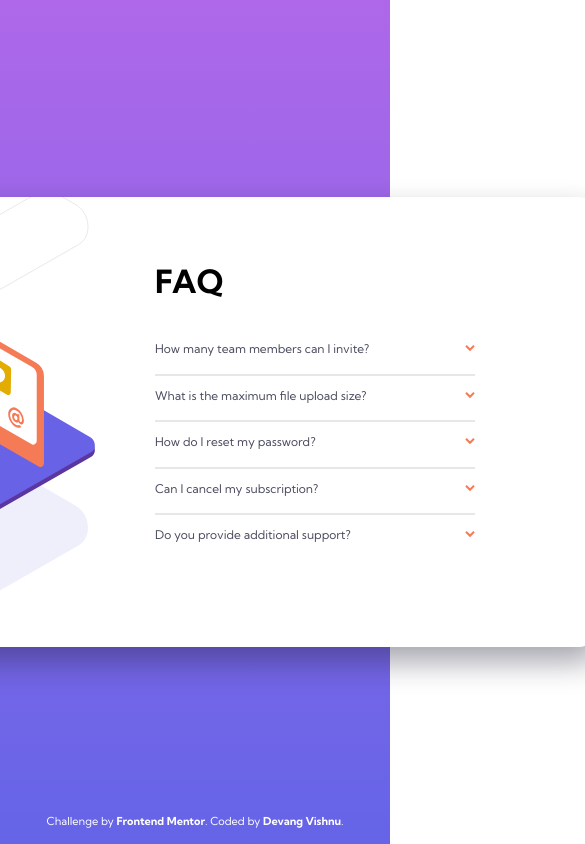
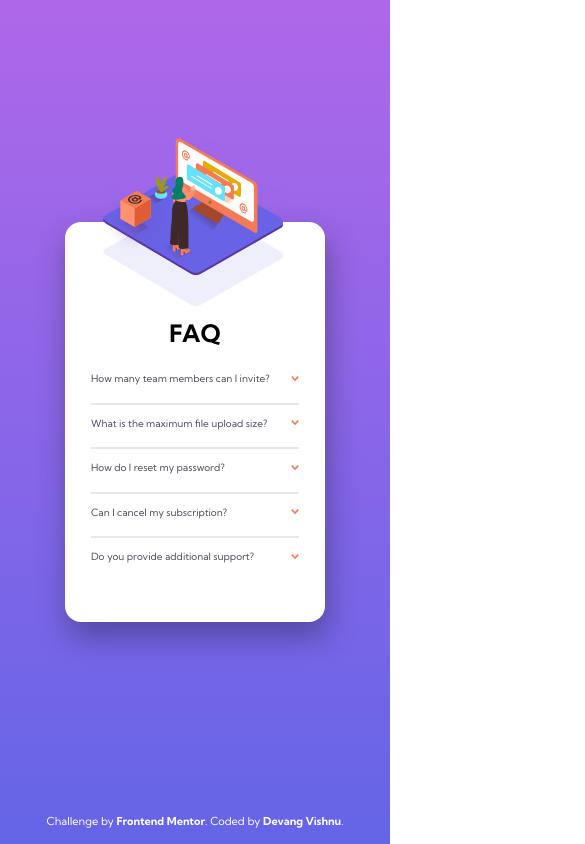
Before and after one commit to thedevangvishnu/frontend-mentor-newbie, a plain HTML site: page project-03/faq-accordion-card-main/index.html in a window 390 px wide. Shown: the whole page, 585 px wide, since content can reach past the window. Drawn offline with Linux system fonts and the light colour scheme.

Commit message:
Make this project responsive for medium and smaller devices
Write css using media queries to make this design responsive for
medium screen (max-width: 870px) and smaller screen (max-width: 670px)
devices.

Check the written css in every percentage value and in all
breakpoints using Crome dev tools to ensure the correctness
of the code.

```diff
--- a/project-03/faq-accordion-card-main/style.css
+++ b/project-03/faq-accordion-card-main/style.css
@@ -65,6 +65,7 @@ main {
   border-radius: 1rem;
   box-shadow: 3px 15px 30px rgba(29, 30, 53, 0.4);
   overflow: hidden;
+  z-index: 1;
 }
 
 .faq__img {
@@ -76,7 +77,7 @@ main {
   width: 150px;
   top: calc(50% - 3rem);
   left: calc(50% - 29.5rem);
-  z-index: 3;
+  z-index: 5;
 }
 
 .woman {
@@ -84,12 +85,12 @@ main {
   width: 360px;
   top: 5rem;
   left: -3.75rem;
-  z-index: 2;
+  z-index: 4;
 }
 
 .shadow {
   position: absolute;
-  z-index: 1;
+  z-index: 3;
   top: -21.5rem;
   left: -42rem;
 }
@@ -188,3 +189,111 @@ main {
   position: absolute;
   bottom: 1rem;
 }
+
+/* ............................................. */
+
+/* responsiveness for medium screen devices  */
+@media screen and (max-width: 870px) {
+  .faq__container {
+    width: 600px;
+    height: 400px;
+    display: flex;
+    flex-direction: column;
+    align-items: center;
+    overflow: hidden;
+  }
+
+  .box {
+    width: 80px;
+    left: calc(50% - 21.1rem);
+  }
+
+  .woman {
+    width: 260px;
+    left: -21rem;
+  }
+
+  .shadow {
+    width: 280px;
+    left: -21rem;
+    top: 3rem;
+  }
+
+  .faq__content {
+    left: 20%;
+  }
+
+  .faq__title {
+    font-size: 1.5rem;
+  }
+}
+
+/* responsiveness for smaller screen devices  */
+
+@media screen and (max-width: 650px) {
+  html,
+  body {
+    padding: 0;
+    margin: 0;
+    overflow: hidden;
+  }
+
+  .faq__container {
+    width: 260px;
+    height: 400px;
+    display: flex;
+    flex-direction: column;
+    align-items: center;
+    overflow: visible;
+  }
+
+  .faq__img {
+    position: relative;
+  }
+
+  .box {
+    width: 65px;
+    top: calc(50% - 14.5rem);
+    left: calc(50% - 5.75rem);
+  }
+
+  .woman {
+    position: absolute;
+    width: 180px;
+    top: -5.25rem;
+    left: -5.75rem;
+    z-index: 4;
+  }
+
+  .shadow {
+    position: absolute;
+    width: 180px;
+    top: -5.75rem;
+    left: -5.75rem;
+  }
+
+  .faq__content {
+    position: relative;
+    max-width: 80%;
+    left: 0;
+    padding-block: 0;
+    padding-top: 6rem;
+    padding-bottom: 0.5rem;
+    gap: 1rem;
+  }
+
+  .faq__title {
+    font-size: 1.5rem;
+    width: 100%;
+    text-align: center;
+  }
+
+  .faq__items {
+    font-size: 10px;
+  }
+
+  .arrow {
+    width: 8px;
+    height: 6px;
+  }
+}
```
